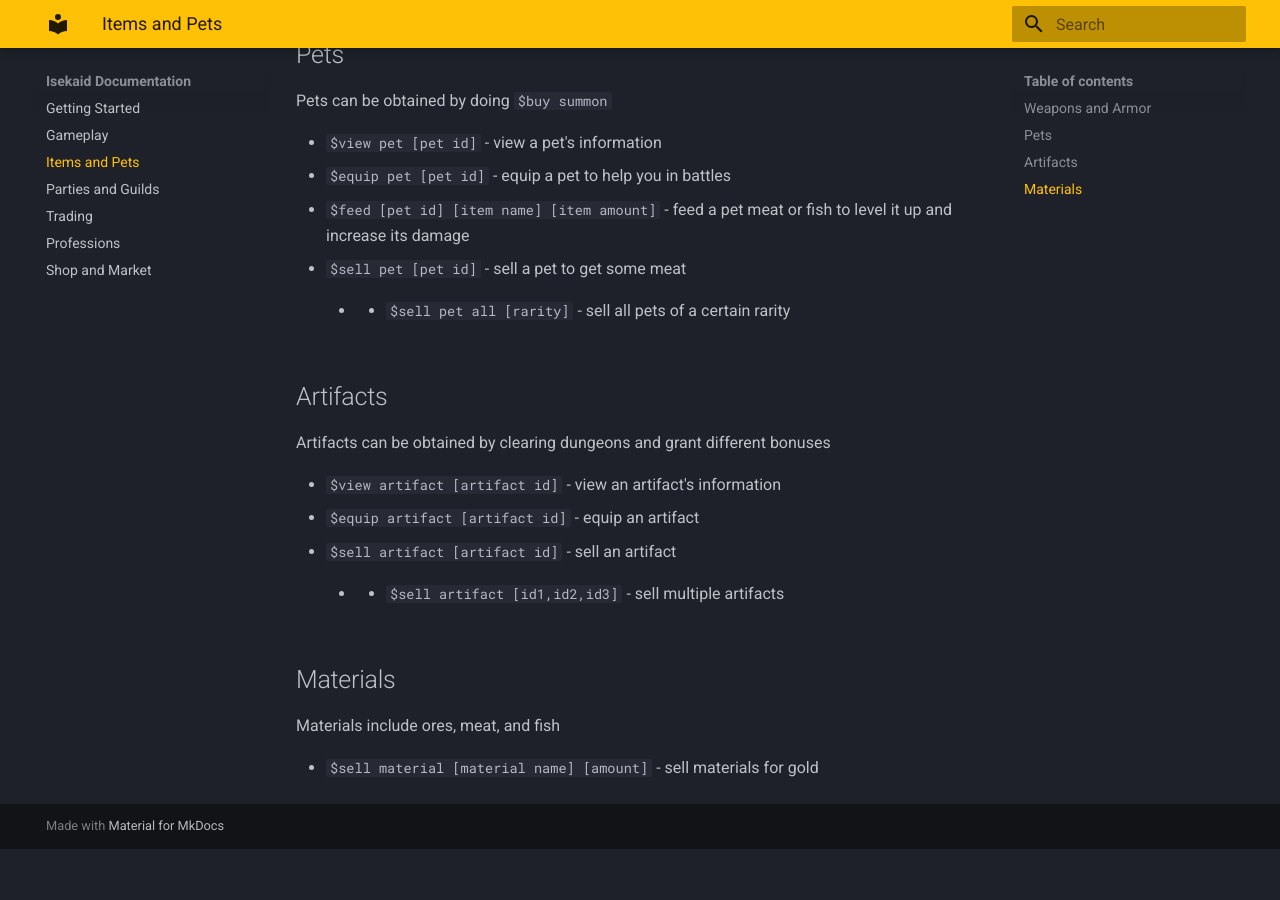
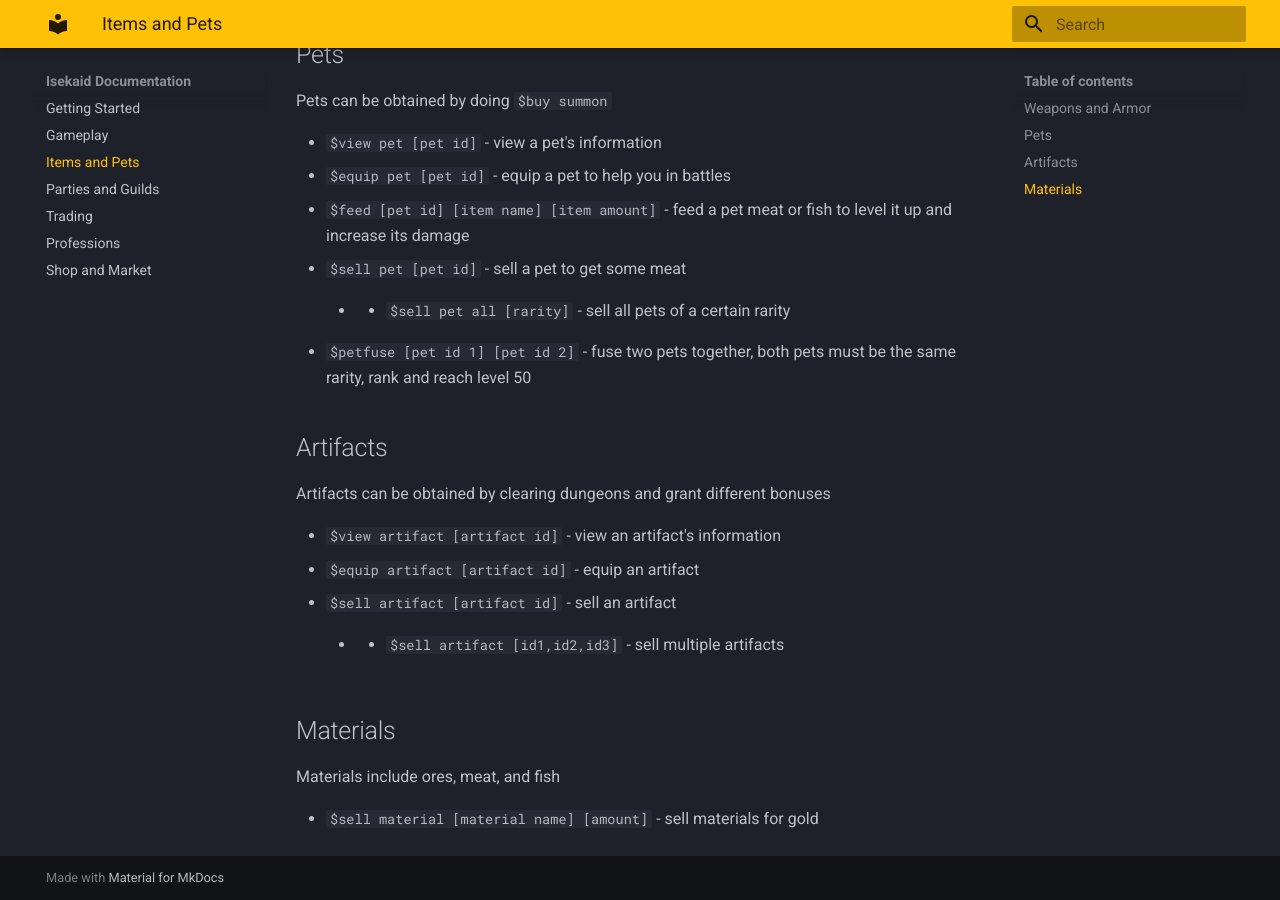
Before and after one commit to isekaidbot/Isekaid-docs, an MkDocs documentation site: the page built from docs/equipment.md, in a window 1280 px wide and 900 px high, scrolled down 571 px. Built offline with MkDocs 1.6.1 and Material for MkDocs 9.7.7, drawn with Linux system fonts in a browser that asks for light colours; before the commit the page ends 1420 px from its top, so only the background shows below that.

Commit message:
Update equipment.md

```diff
--- a/docs/equipment.md
+++ b/docs/equipment.md
@@ -19,6 +19,7 @@ Pets can be obtained by doing `` $buy summon``
 * `$feed [pet id] [item name] [item amount]` - feed a pet meat or fish to level it up and increase its damage
 * `$sell pet [pet id]` - sell a pet to get some meat
     - * `$sell pet all [rarity]` - sell all pets of a certain rarity
+* `$petfuse [pet id 1] [pet id 2]` - fuse two pets together, both pets must be the same rarity, rank and reach level 50
 
 ## Artifacts
 Artifacts can be obtained by clearing dungeons and grant different bonuses
```
